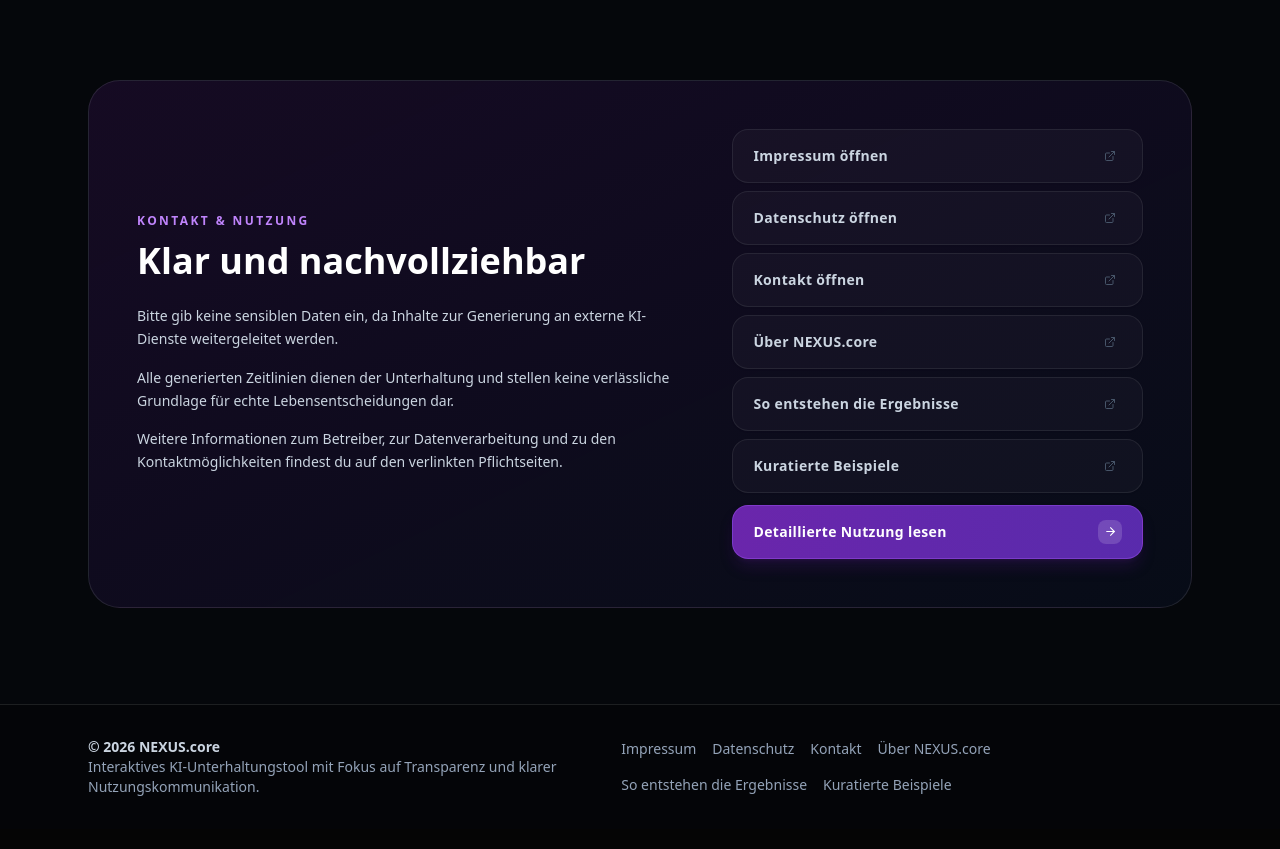
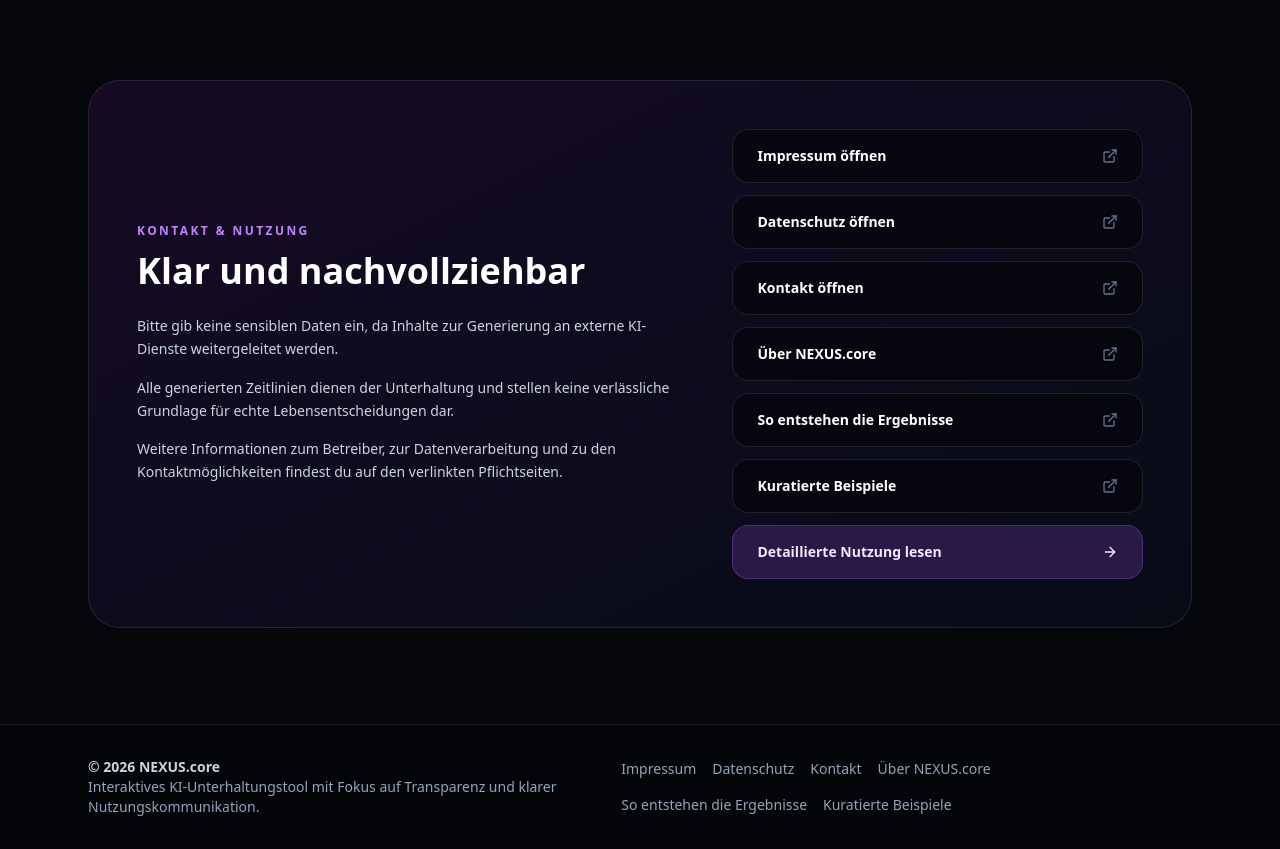
Before and after one commit to xNrG07/NexusCoreWebsiteAI, a React (Vite) app: page / in a window 1280 px wide. Shown: the part 6020-6869 px from the top of the page. Built offline with nearby package versions, Linux system fonts and the light colour scheme.

Commit message:
Update App.jsx

```diff
--- a/src/App.jsx
+++ b/src/App.jsx
@@ -786,7 +786,7 @@ const App = () => {
               </div>
             </div>
 
-            <div className="flex flex-col gap-2">
+            <div className="grid gap-3">
               {[
   { href: '/impressum.html', label: 'Impressum öffnen' },
   { href: '/datenschutz.html', label: 'Datenschutz öffnen' },
@@ -798,29 +798,19 @@ const App = () => {
                 <a
                   key={link.href}
                   href={link.href}
-                  className="group relative flex items-center justify-between overflow-hidden rounded-2xl border border-white/[0.08] bg-white/[0.03] px-5 py-3.5 text-sm font-semibold text-slate-300 shadow-sm transition-all duration-300 hover:border-purple-500/25 hover:bg-purple-500/[0.06] hover:text-white hover:shadow-purple-950/40"
+                  className="inline-flex items-center justify-between rounded-2xl border border-white/10 bg-black/40 px-6 py-4 text-sm font-bold text-white transition hover:border-purple-500/50 hover:bg-black/60"
                 >
-                  {/* shimmer on hover */}
-                  <span className="pointer-events-none absolute inset-x-0 top-0 h-px w-0 bg-gradient-to-r from-transparent via-purple-400/50 to-transparent transition-all duration-500 group-hover:w-full" />
-                  <span className="tracking-wide">{link.label}</span>
-                  <span className="flex h-6 w-6 shrink-0 items-center justify-center rounded-lg border border-white/0 text-slate-600 transition-all duration-300 group-hover:border-purple-500/30 group-hover:bg-purple-500/15 group-hover:text-purple-300">
-                    <ExternalLink size={12} />
-                  </span>
+                  <span>{link.label}</span>
+                  <ExternalLink size={16} className="text-slate-500" />
                 </a>
               ))}
-
-              {/* Primary CTA */}
               <button
                 type="button"
                 onClick={() => setModal('transparenz')}
-                className="group relative mt-1 flex items-center justify-between overflow-hidden rounded-2xl border border-purple-500/40 bg-gradient-to-r from-purple-600/70 to-violet-600/70 px-5 py-3.5 text-sm font-bold text-white shadow-lg shadow-purple-900/25 transition-all duration-300 hover:border-purple-400/60 hover:from-purple-500/80 hover:to-violet-500/80 hover:shadow-purple-800/40"
+                className="inline-flex items-center justify-between rounded-2xl border border-purple-500/30 bg-purple-500/20 px-6 py-4 text-sm font-bold text-purple-100 transition hover:bg-purple-500/30"
               >
-                {/* shimmer sweep */}
-                <span className="pointer-events-none absolute inset-0 -translate-x-full skew-x-[-20deg] bg-gradient-to-r from-transparent via-white/10 to-transparent transition-transform duration-700 group-hover:translate-x-[200%]" />
-                <span className="tracking-wide">Detaillierte Nutzung lesen</span>
-                <span className="flex h-6 w-6 shrink-0 items-center justify-center rounded-lg bg-white/15 transition-all duration-300 group-hover:bg-white/25 group-hover:translate-x-0.5">
-                  <ArrowRight size={13} />
-                </span>
+                <span>Detaillierte Nutzung lesen</span>
+                <ArrowRight size={16} />
               </button>
             </div>
           </div>
```
Lines whose indentation alone changed are shown as unchanged.
